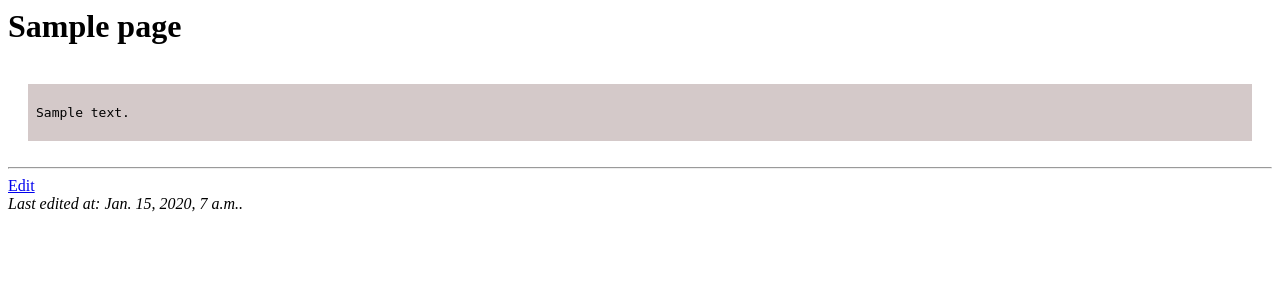
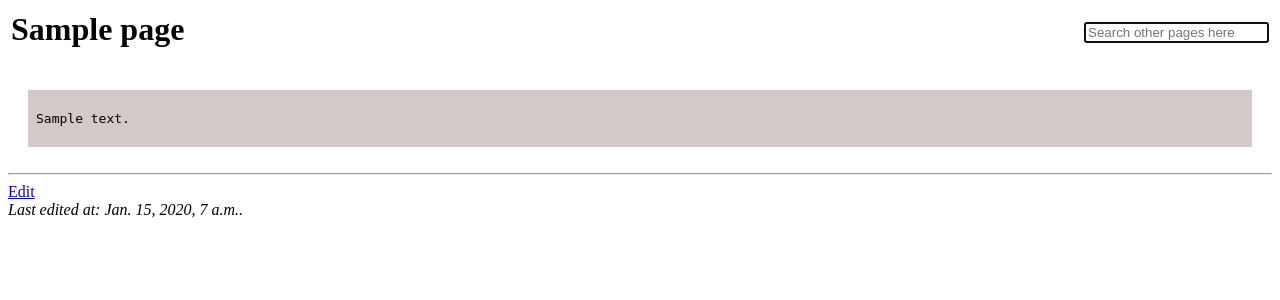
Before and after one commit to mribeirodantas/avexado, a Django app: a page that uses avexado/templates/view.html in a window 1280 px wide. Shown: the top 300 px of the page. Run offline with Django 3.2, Linux system fonts and the light colour scheme; tables that the repository leaves empty hold one stand-in row (values such as "Sample post").

Commit message:
Added search box

```diff
--- a/avexado/templates/view.html
+++ b/avexado/templates/view.html
@@ -2,8 +2,16 @@
 <head>
     <title> [avexado] {{ page_name }} </title>
 </head>
-<body>
-    <h1> {{ page_name }} </h1>
+<body onLoad="document.form1.codebox1.focus()">
+    <table width="100%">
+        <tr>
+            <td><h1> {{ page_name }} </h1></td>
+            <td><form name="form1" method="GET">
+                <p align="right"><input name="codebox1" id="search_form" type="text" placeholder="Search other pages here"/></p>
+                <input name="button1"  style="display: none;" type="submit" value="Submit" onClick="return redirect(this.form)"/></td>
+            </form>
+        </tr>
+    </table>
     <br/>
     <div style="background-color:rgb(212, 201, 201);margin-left: 20px;margin-right: 20px;padding-bottom: 8px; padding-left: 8px; padding-right: 8px; padding-top: 8px;">
         <pre>{{ content|safe }}</pre>
@@ -13,4 +21,11 @@
 <a href="/wiki/{{ page_name }}/edit">Edit</a> <br/>
 <i>Last edited at: {{ last_edit_time }}.</i>
 </body>
+
+<script language="javascript">
+function redirect (form) {
+    window.location = '../'.concat(document.getElementById('search_form').value);
+    return false;
+};
+</script>
 </html>
```
